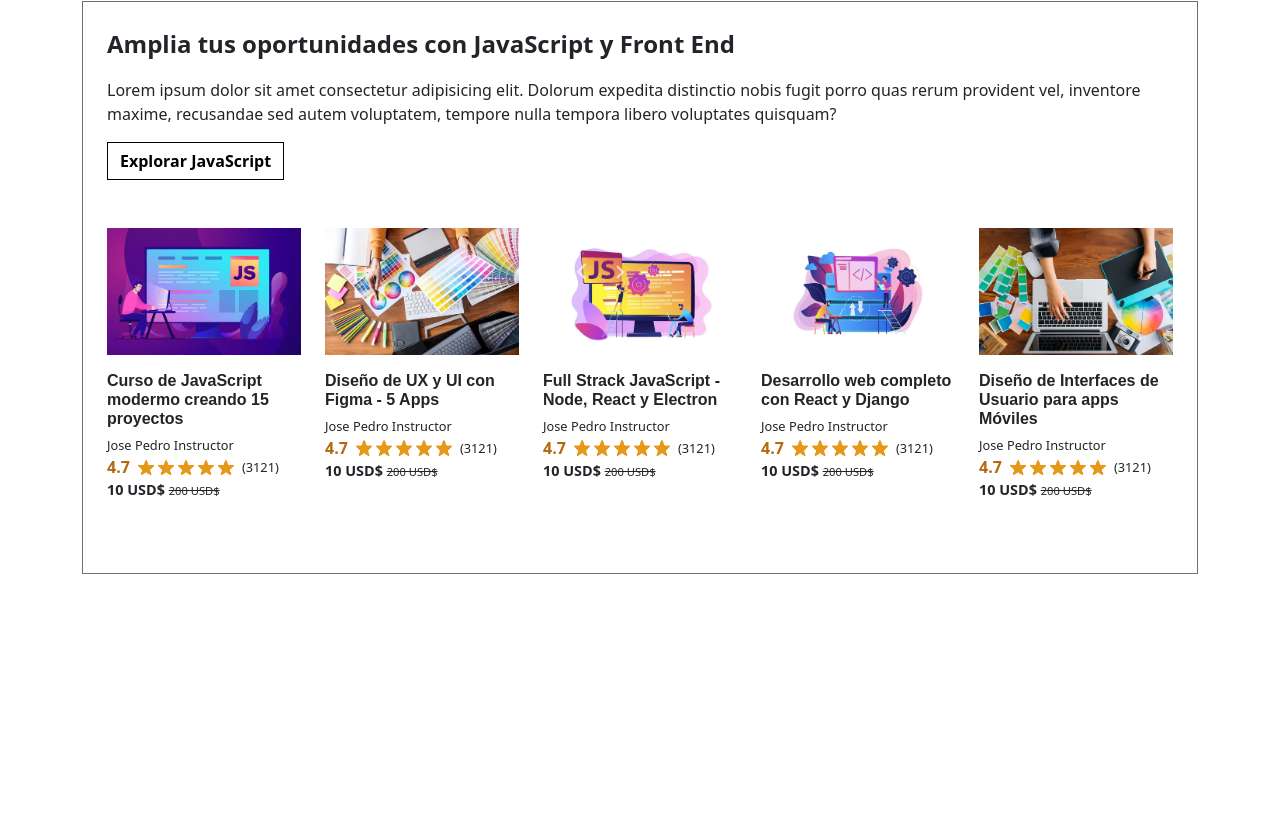
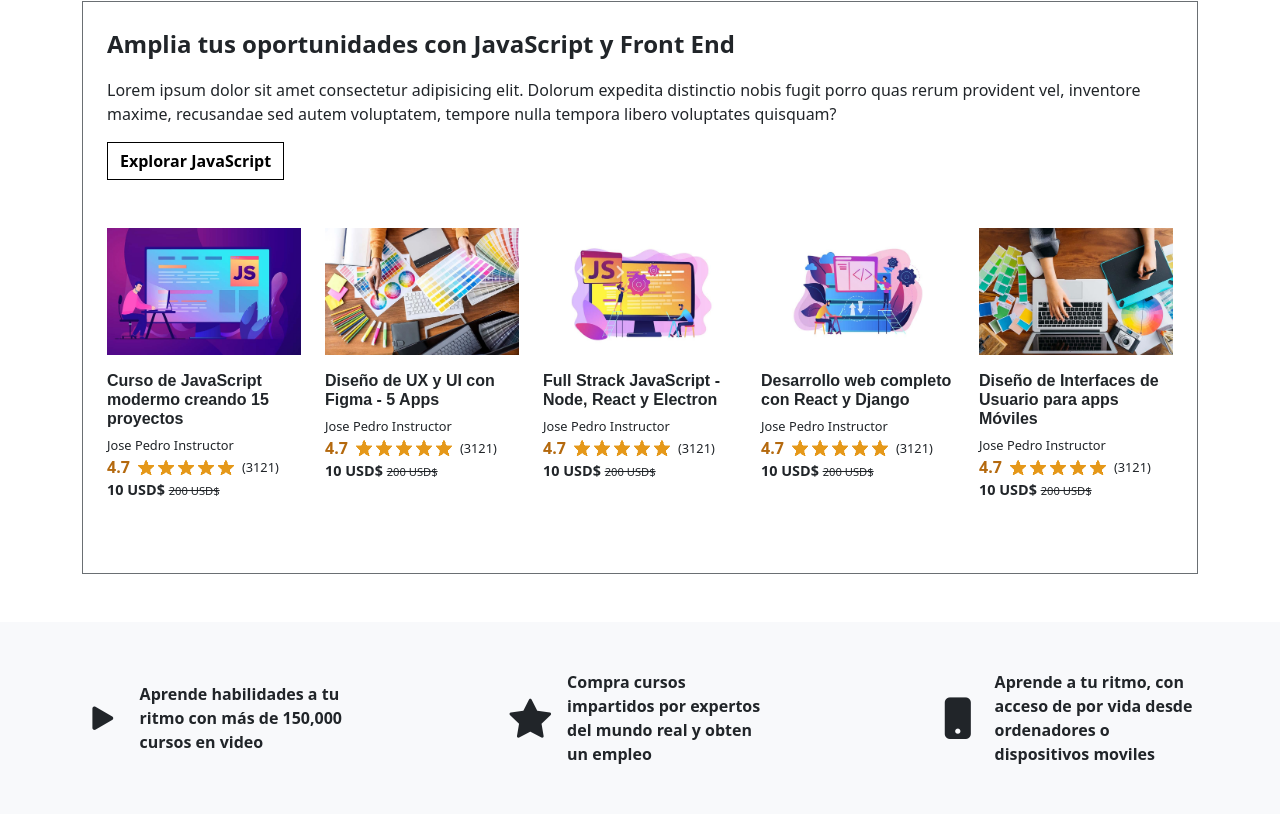
Before and after one commit to J4viMx/recreando-udemy, a website: page index.html in a window 1280 px wide. Shown: the part 765-1582 px from the top of the page. Before the commit the page ends 1339 px from the top, so only its background shows below. Drawn offline with nearby package versions, Linux system fonts and the light colour scheme; a web font is replaced by a local one.

Commit message:
Seccion caracteristicas

```diff
--- a/index.html
+++ b/index.html
@@ -190,8 +190,45 @@
             </ul>
 
         </div>
+    </section>
 
+    <section class="bg-light my-5 py-5">
+        <div class="container-xl">
+            <div class="row justify-content-between align-items-center">
+                <div class="col-md-3 mb-5 mb-md-0">
+                    <div class="d-flex justify-content-around align-items-center">
+                        <div class="me-3">
+                            <div class="icono">
+                                <i class="bi bi-play-fill fs-3"></i>
+                            </div>
+                        </div>
+                        <p class="fw-bold m-0">Aprende habilidades a tu ritmo con más de 150,000 cursos en video</p>
+                    </div>
+                </div> <!-- .col-md-3 -->
 
+                <div class="col-md-3 mb-5 mb-md-0">
+                    <div class="d-flex justify-content-around align-items-center">
+                        <div class="me-3">
+                            <div class="icono">
+                                <i class="bi bi-star-fill fs-3"></i>
+                            </div>
+                        </div>
+                        <p class="fw-bold m-0">Compra cursos impartidos por expertos del mundo real y obten un empleo</p>
+                    </div>
+
+                </div> <!-- .col-md-3 -->
+                <div class="col-md-3 mb-5 mb-md-0">
+                    <div class="d-flex justify-content-around align-items-center">
+                        <div class="me-3">
+                            <div class="icono">
+                                <i class="bi bi-phone-fill fs-3"></i>
+                            </div>
+                        </div>
+                        <p class="fw-bold m-0">Aprende a tu ritmo, con acceso de por vida desde ordenadores o dispositivos moviles</p>
+                    </div>
+                </div> <!-- .col-md-3 -->
+            </div>
+        </div>
     </section>
 
 </body>
```
